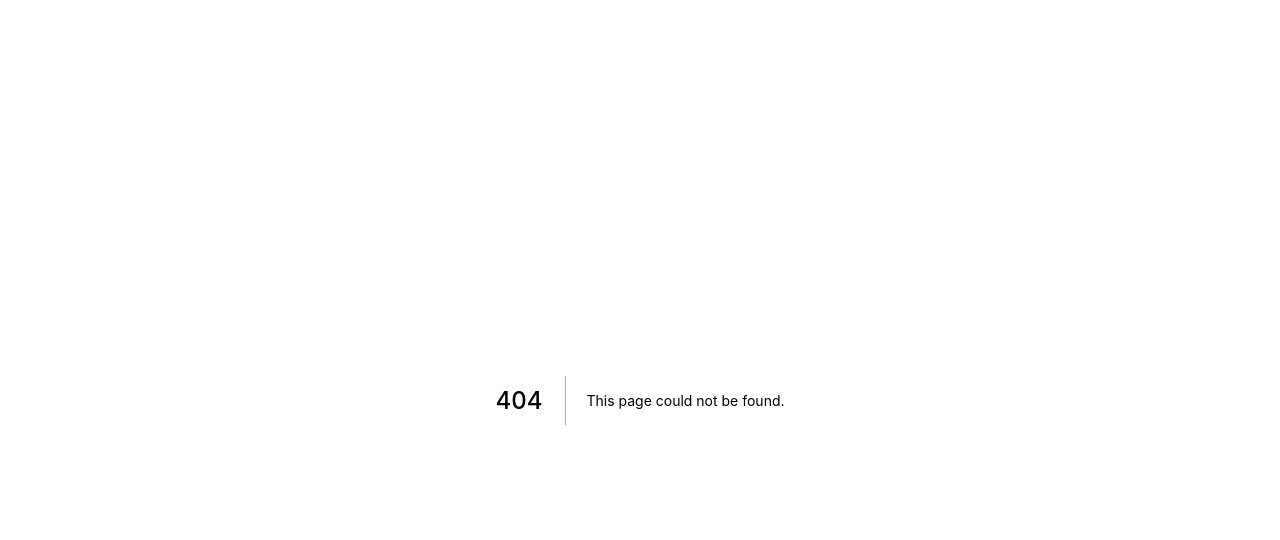
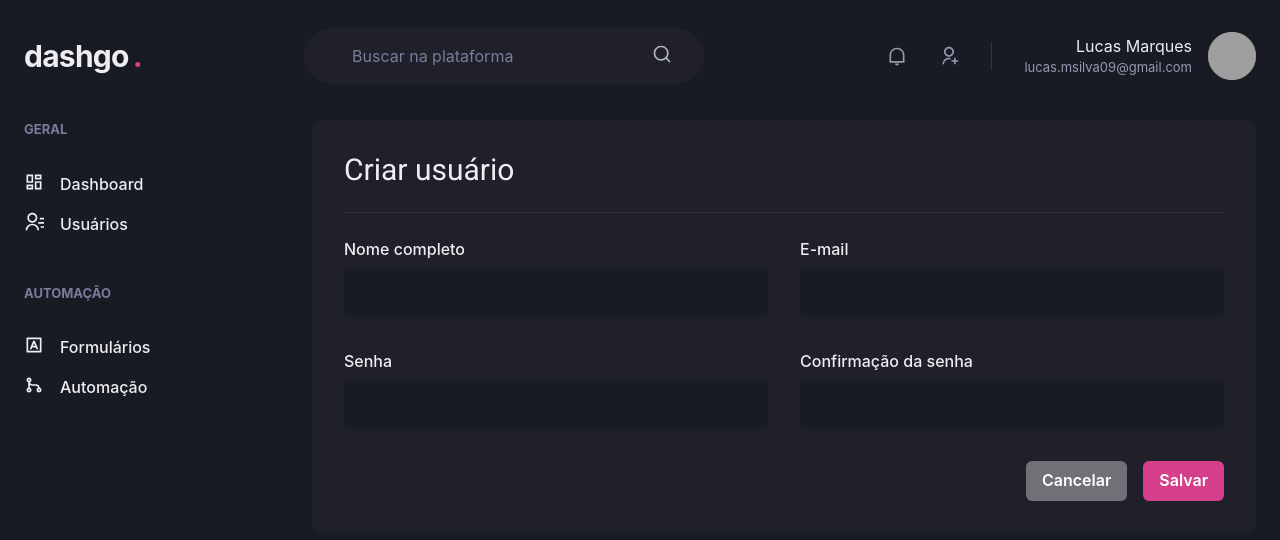
Before and after one commit to marqueslu/dashgo, a Next.js app: page /users/create in a window 1280 px wide. Before the commit this address had no page. Shown: the top 540 px of the page. Built offline with nearby package versions, Linux system fonts and the light colour scheme; grey boxes are pictures that could not be loaded.

Commit message:
Add the create user page

```diff
--- /dev/null
+++ b/src/pages/users/create.tsx
@@ -0,0 +1,50 @@
+import {
+  Box,
+  Button,
+  Divider,
+  Flex,
+  Heading,
+  SimpleGrid,
+  VStack,
+  HStack
+} from '@chakra-ui/react'
+import { Input } from '../../components/Form/Input'
+import { Header } from '../../components/Header'
+import { Sidebar } from '../../components/Sidebar'
+
+export default function CreateUser() {
+  return (
+    <Box>
+      <Header />
+
+      <Flex width="100%" marginY="6" maxWidth={1480} marginX="auto" paddingX="6">
+        <Sidebar />
+
+        <Box flex="1" borderRadius={8} bg="gray.800" padding="8">
+          <Heading size="lg" fontWeight="normal">Criar usuário</Heading>
+
+          <Divider marginY="6" borderColor="gray.700" />
+
+          <VStack spacing="8">
+            <SimpleGrid minChildWidth="240px" spacing="8" width="100%">
+              <Input name="name" label="Nome completo"/>
+              <Input name="email" type="email" label="E-mail"/>
+            </SimpleGrid>
+
+            <SimpleGrid minChildWidth="240px" spacing="8" width="100%">
+              <Input name="password" type="password" label="Senha"/>
+              <Input name="password_confirmation" type="password" label="Confirmação da senha"/>
+            </SimpleGrid>
+          </VStack>
+
+          <Flex marginTop="8" justify="flex-end">
+            <HStack spacing="4">
+              <Button colorScheme="whiteAlpha">Cancelar</Button>
+              <Button colorScheme="pink">Salvar</Button>
+            </HStack>
+          </Flex>
+        </Box>
+      </Flex>
+    </Box>
+  )
+}
```
